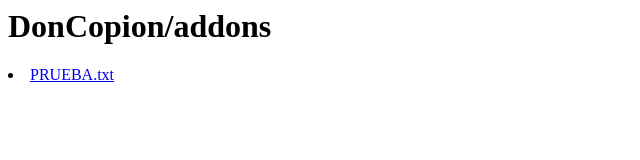
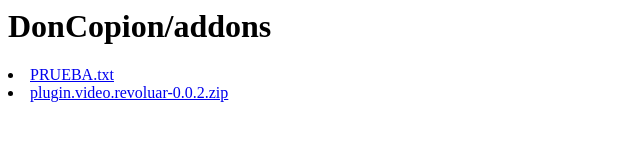
Before and after one commit to DonCopion/DonCopion.github.io, a plain HTML site: page addons/index.html in a window 1280 px wide. Shown: the whole page, without its empty margins (0-640 px from the left). Drawn offline with Linux system fonts and the light colour scheme.

Commit message:
Update index.html

```diff
--- a/addons/index.html
+++ b/addons/index.html
@@ -4,6 +4,7 @@
  </head>
  <body>
   <li><a href="PRUEBA.txt">PRUEBA.txt</a></li>
+  <li><a href="plugin.video.revoluar-0.0.2.zip">plugin.video.revoluar-0.0.2.zip</a></li>
 </ul>
 </body>
 </html>
```
